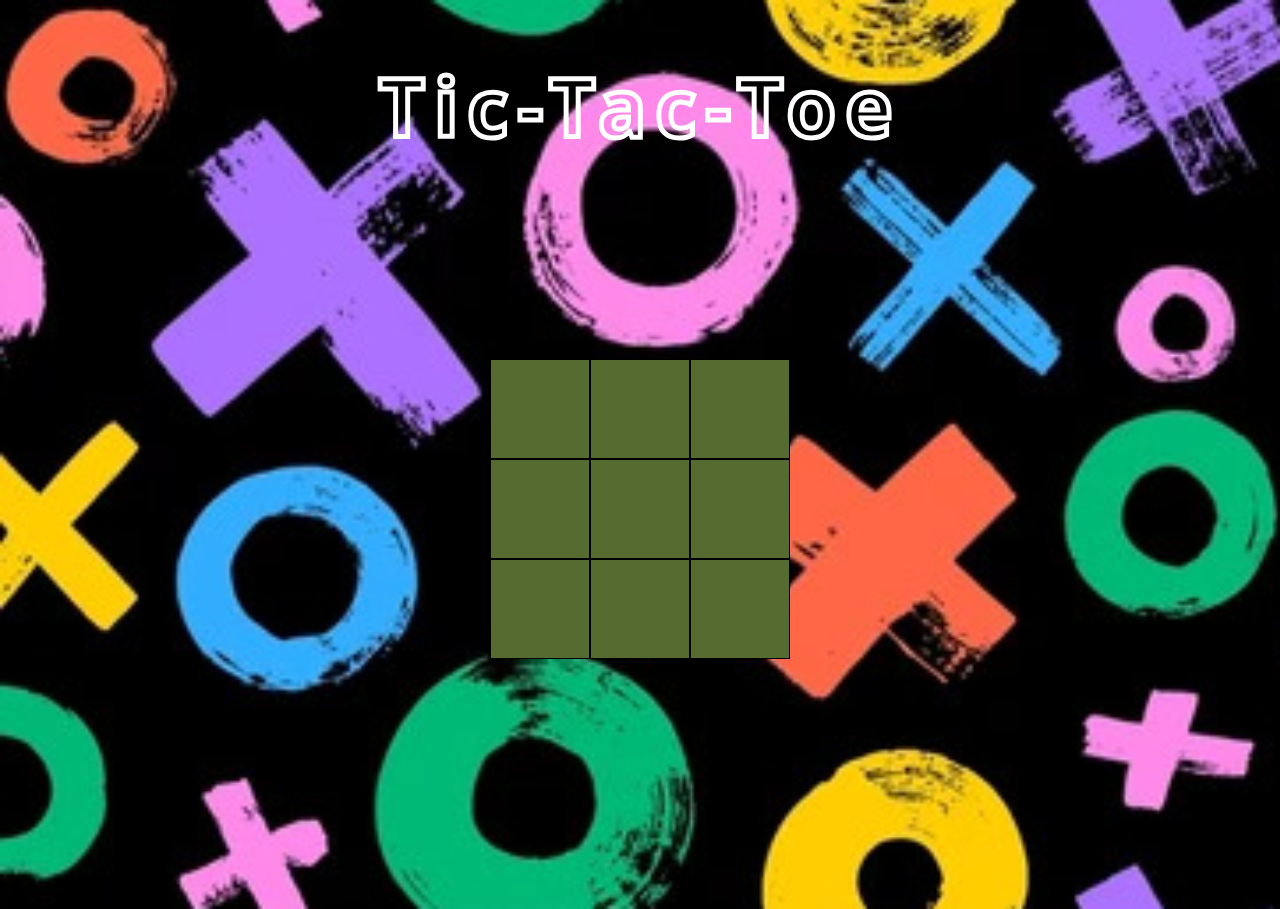
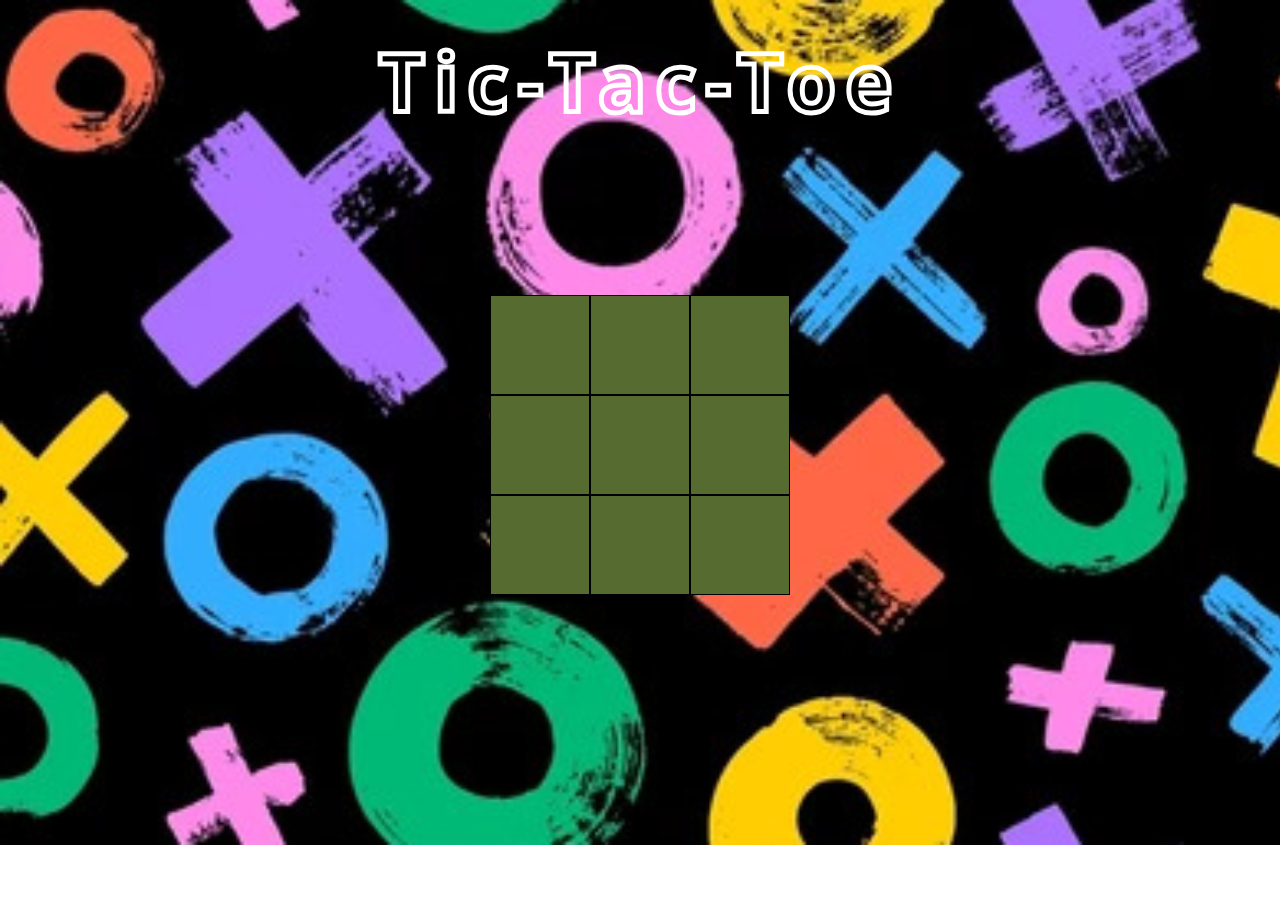
Before and after one commit to SiddhiDhole06/Tic-Tac-Toe-Game, a plain HTML site: page index.html in a window 1280 px wide. After the commit the page ends 845 px from the top, so only its background shows below. Drawn offline with Linux system fonts and the light colour scheme; a web font is replaced by a local one.

Commit message:
Update style.css

```diff
--- a/style.css
+++ b/style.css
@@ -23,8 +23,7 @@ body{
     color: transparent;
     font-weight: 700;
     text-align: center;
-    margin-top: 4%;
-    margin-bottom: -4%;
+    margin-top: 2%;
     letter-spacing: 9px;
     -webkit-text-stroke: #fff;
     -webkit-text-stroke-width: 5px;
@@ -39,6 +38,7 @@ body{
     justify-items: center;
     align-items: center;
     grid-template-columns: repeat(3, auto);
+    margin-top: -90px;
 }
 .cell
 {
```
